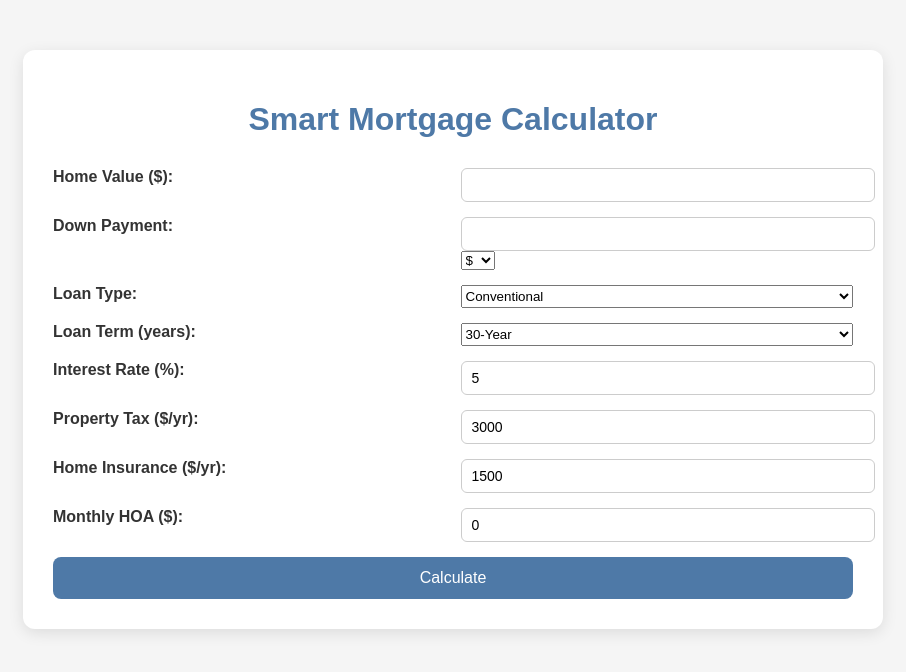
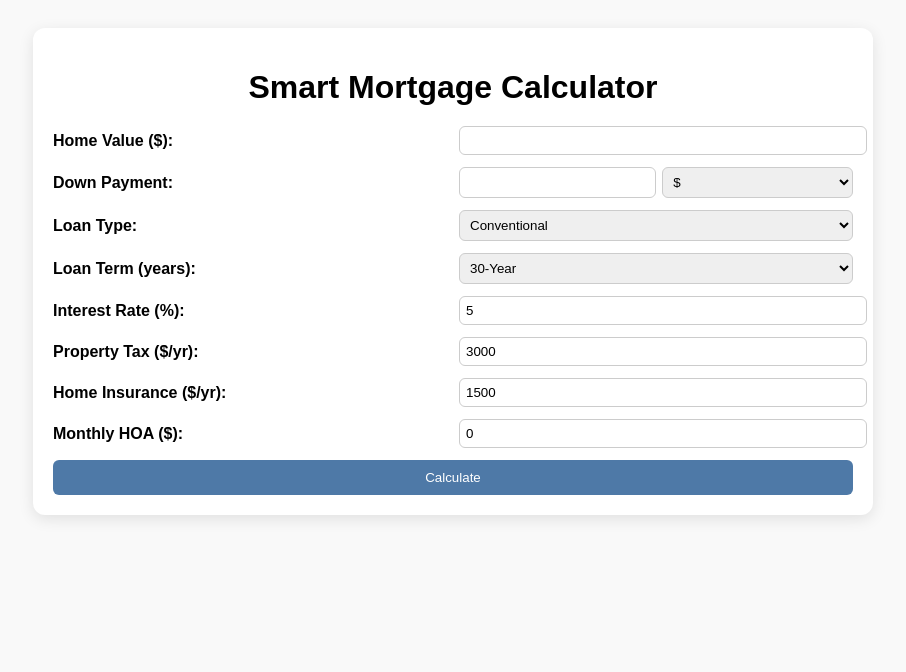
Before and after one commit to sandeepvlab/FinanceToolsHub, a Flask app: page / in a window 1280 px wide. Shown: the top 672 px of the page, without its empty margins (187-1093 px from the left). Run offline with Flask 3, Linux system fonts and the light colour scheme.

Commit message:
Update style.css

```diff
--- a/static/style.css
+++ b/static/style.css
@@ -1,79 +1,73 @@
-/* style.css */
-
-/* ---------- General Body ---------- */
 body {
-    font-family: 'Arial', sans-serif;
-    background-color: #f5f5f5;
-    margin: 0;
-    padding: 0;
-    color: #333;
+    font-family: Arial, sans-serif;
+    background: #f9f9f9;
+    padding: 20px;
 }
 
-/* ---------- Container ---------- */
 .container {
     max-width: 800px;
-    margin: 50px auto;
+    margin: auto;
     background: #fff;
-    padding: 30px;
-    box-shadow: 0 4px 15px rgba(0, 0, 0, 0.1);
+    padding: 20px;
     border-radius: 12px;
+    box-shadow: 0 4px 15px rgba(0,0,0,0.1);
 }
 
-/* ---------- Headings ---------- */
 h1 {
     text-align: center;
-    color: #4e79a7;
-    margin-bottom: 30px;
+    margin-bottom: 20px;
 }
 
-h2, h3 {
-    text-align: center;
-    color: #333;
-    margin-top: 20px;
+.grid {
+    display: grid;
+    grid-template-columns: 1fr 1fr;
+    gap: 12px;
+    align-items: center;
 }
 
-/* ---------- Form Grid ---------- */
-form .grid {
-    display: grid;
-    grid-template-columns: 1fr 1fr;
-    gap: 15px;
+.grid label {
+    font-weight: bold;
 }
 
-form label {
-    display: block;
-    font-weight: bold;
-    margin-bottom: 5px;
+.grid input, .grid select {
+    padding: 6px;
+    border-radius: 6px;
+    border: 1px solid #ccc;
+    width: 100%;
 }
 
-form input {
-    width: 100%;
-    padding: 8px 10px;
-    border: 1px solid #ccc;
-    border-radius: 6px;
-    font-size: 14px;
-    transition: border 0.2s ease-in-out;
+.down-wrapper {
+    display: flex;
+    gap: 6px;
 }
 
-form input:focus {
-    border-color: #4e79a7;
-    outline: none;
+button {
+    grid-column: span 2;
+    padding: 10px;
+    background: #4e79a7;
+    color: white;
+    border: none;
+    border-radius: 6px;
+    cursor: pointer;
 }
 
-/* ---------- Button ---------- */
-form button {
-    grid-column: span 2;
-    padding: 12px;
-    background-color: #4e79a7;
-    color: white;
-    border: none;
-    border-radius: 8px;
-    font-size: 16px;
-    cursor: pointer;
-    transition: background-color 0.2s ease-in-out;
+button:hover {
+    background: #3b5f86;
 }
 
-form button:hover {
-    background-color: #3a5f82;
+.results {
+    margin-top: 20px;
+    padding: 15px;
+    background: #e8f0fe;
+    border-radius: 10px;
 }
 
-/* ---------- Results Section -*
+.results ul {
+    list-style: none;
+    padding-left: 0;
+}
+
+.pmi-msg {
+    color: red;
+    font-weight: bold;
+}
```
